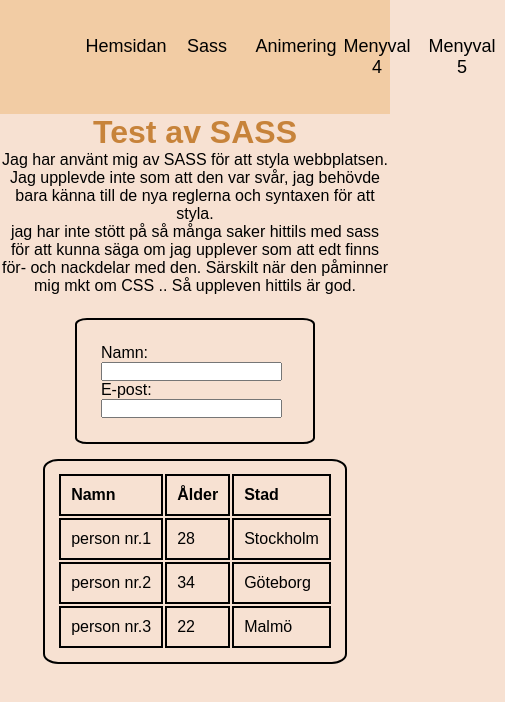
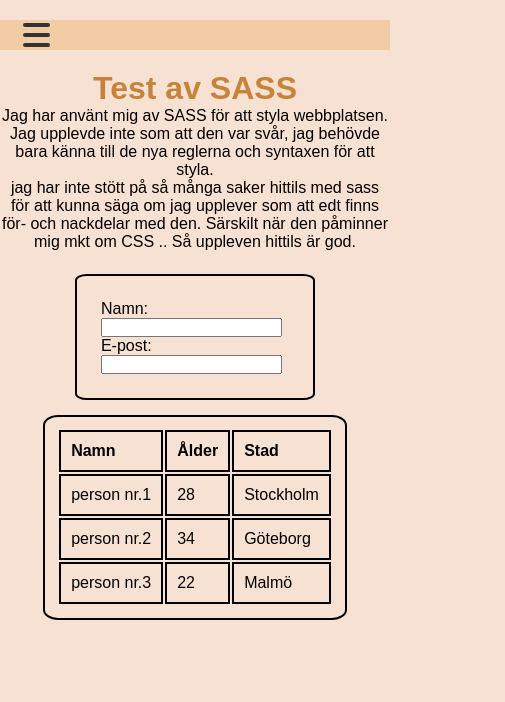
Before and after one commit to FarahUmran/Moment-3, a website built with Parcel: page src/SASS.html in a window 390 px wide. Shown: the whole page, 505 px wide, since content can reach past the window. Built offline with nearby package versions, Linux system fonts and the light colour scheme.

Commit message:
rättat hambutgarmenyn på/i den andra sidorna också

```diff
--- a/src/SASS.html
+++ b/src/SASS.html
@@ -15,7 +15,16 @@
 <body>
 
     <header>
-    <nav>
+
+        <!-- Hamburgarikonens checkbox -->
+        <input type="checkbox" id="toggle" class="toggle">
+        <label for="toggle" class="hamburger">
+            <div class="bar"></div>
+            <div class="bar"></div>
+            <div class="bar"></div>
+        </label>
+        <div class="menu">
+            <nav class="menu-bar">
                 <ul class="headmenu">
                     <li><a class="meny" href="index.html">Hemsidan</a></li>
                     <li><a class="meny" href="SASS.html">Sass</a></li>
@@ -24,6 +33,7 @@
                     <li><a class="meny" href="#">Menyval 5</a></li>
                 </ul>
             </nav>
+        </div>
     </header>
 
     <main>
--- a/src/css/_menu.scss
+++ b/src/css/_menu.scss
@@ -1,3 +1,7 @@
+
+// https://www.youtube.com/watch?v=flItyHiDm7E
+
+
 /* Grundläggande stilmallar för att ta bort standardmarginaler och paddning */
 * {
     margin: 0;
@@ -10,28 +14,21 @@
     display: none;
     /* Döljer hamburgarikonen som standard */
     cursor: pointer;
-    /* Visar en pekare när muspekaren är över ikonen */
     width: 30px;
-    /* Sätter bredden på ikonen */
     flex-direction: column;
     /* Radar elementen i en kolumn */
     justify-content: space-between;
     /* Jämnt fördelar utrymmet mellan elementen */
     margin: 20px;
-    /* Ger utrymme runt ikonen */
 }
 
 .hamburger .bar {
     height: 4px;
-    /* Sätter höjden på varje linje i ikonen */
     width: 27px;
     margin: 3px;
     background-color: #333;
-    /* Sätter bakgrundsfärgen på linjerna */
     border-radius: 4px;
-    /* Ger avrundade hörn till linjerna */
-    transition: 0.3s;
-    /* Lägger till en övergångseffekt */
+
 }
 
 /* Dölj checkboxen */
```
Also changed, not shown: src/animering.html (+11 -1 lines), src/index.html (+1 -1 lines). Lines whose indentation alone changed are shown as unchanged.
